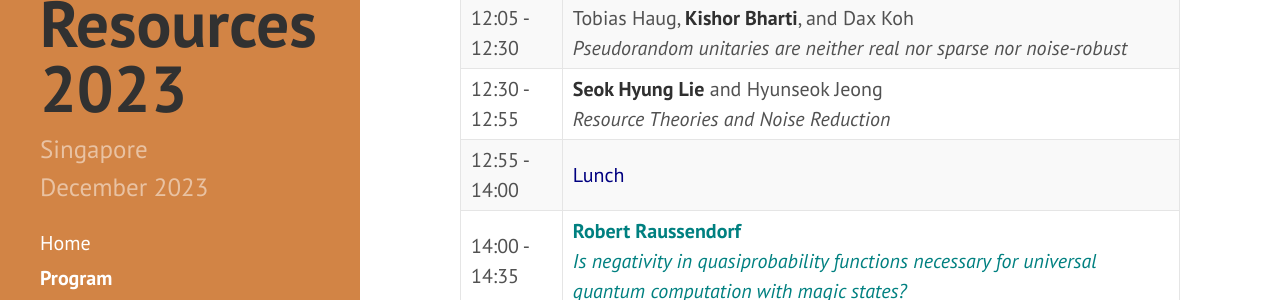
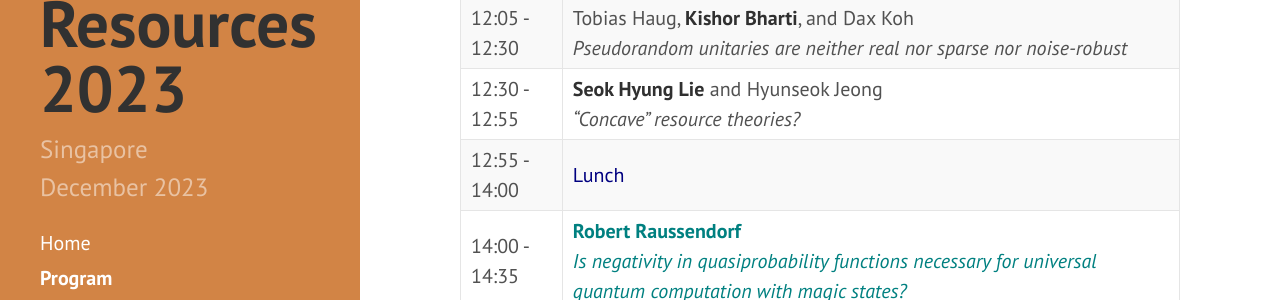
Before and after one commit to RyujiPat2/RyujiPat2.github.io, a Jekyll site: the page built from program.md, in a window 1280 px wide and 900 px high, scrolled down 794 px. Shown: the part 154-454 px from the top of the window. Built offline with Jekyll 4.4.1, drawn with Linux system fonts in a browser that asks for light colours; nearby versions of some CDN libraries.

Commit message:
Update program.md

```diff
--- a/program.md
+++ b/program.md
@@ -23,7 +23,7 @@ order: 2
 | 11:00 - 11:30 | <span class="p-invited">Break</span>                            |
 | 11:30 - 12:05 | <span class="p-contrib"><b>Henrik Wilming</b><br /><i>Universal embezzlers</i></span>                      |
 | 12:05 - 12:30 | Tobias Haug, **Kishor Bharti**, and Dax Koh<br /><i>Pseudorandom unitaries are neither real nor sparse nor noise-robust</i>                     |
-| 12:30 - 12:55 | **Seok Hyung Lie** and Hyunseok Jeong<br /><i>Resource Theories and Noise Reduction</i>                             |
+| 12:30 - 12:55 | **Seok Hyung Lie** and Hyunseok Jeong<br /><i>"Concave" resource theories? </i>                             |
 | 12:55 - 14:00 | <span class="p-invited">Lunch</span>                        |
 | 14:00 - 14:35 | <span class="p-contrib"><b>Robert Raussendorf</b><br /><i>Is negativity in quasiprobability functions necessary for universal quantum computation with magic states?</i></span>                       |
 | 14:35 - 15:00 |  **Guedong Park**, Hyukjoon Kwon, and Hyunseok Jeong<br /><i>Extending Classically Simulatable Bounds of Clifford Circuits with Nonstabilizer States via Framed Wigner Functions</i>    |
```
